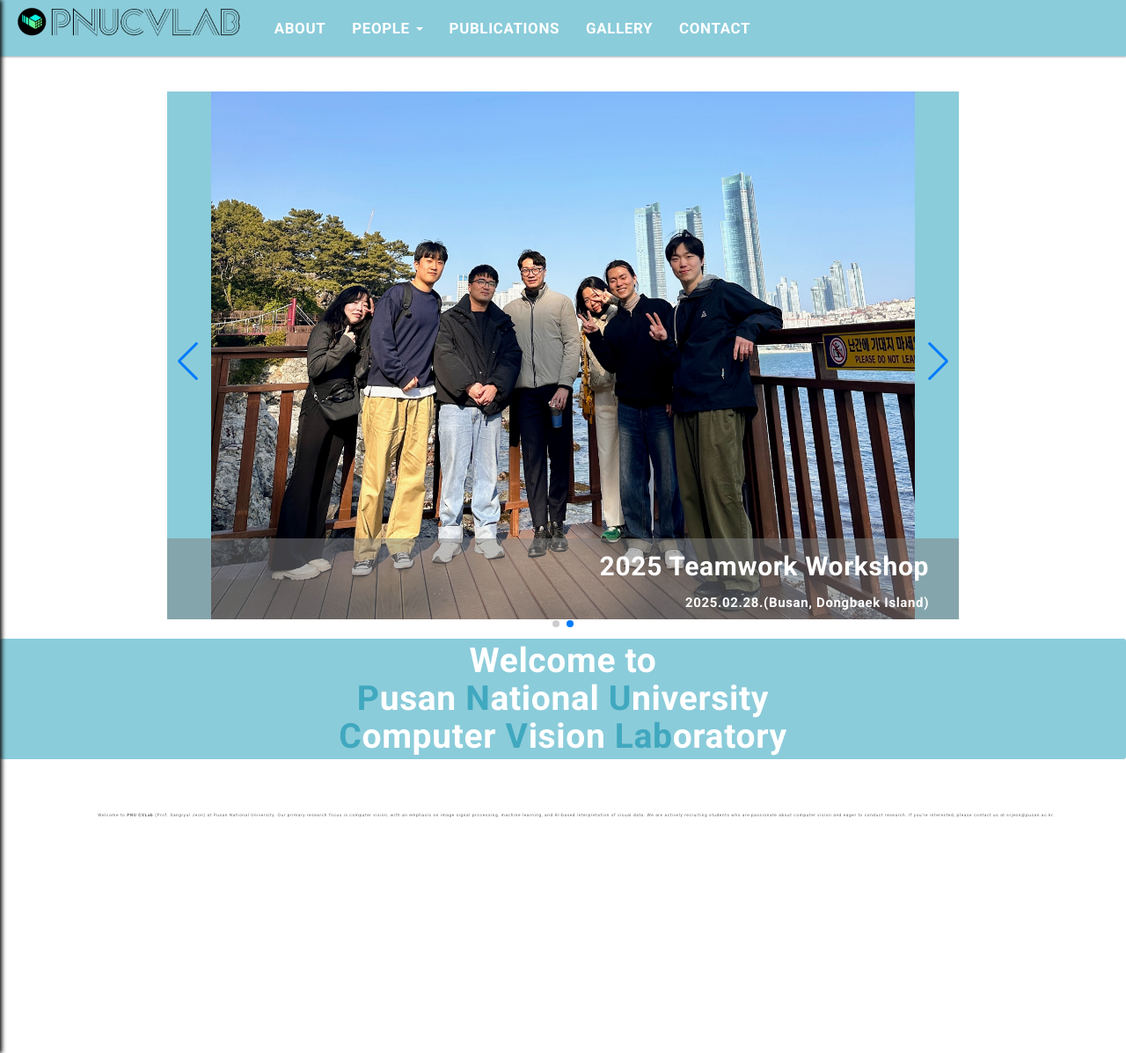
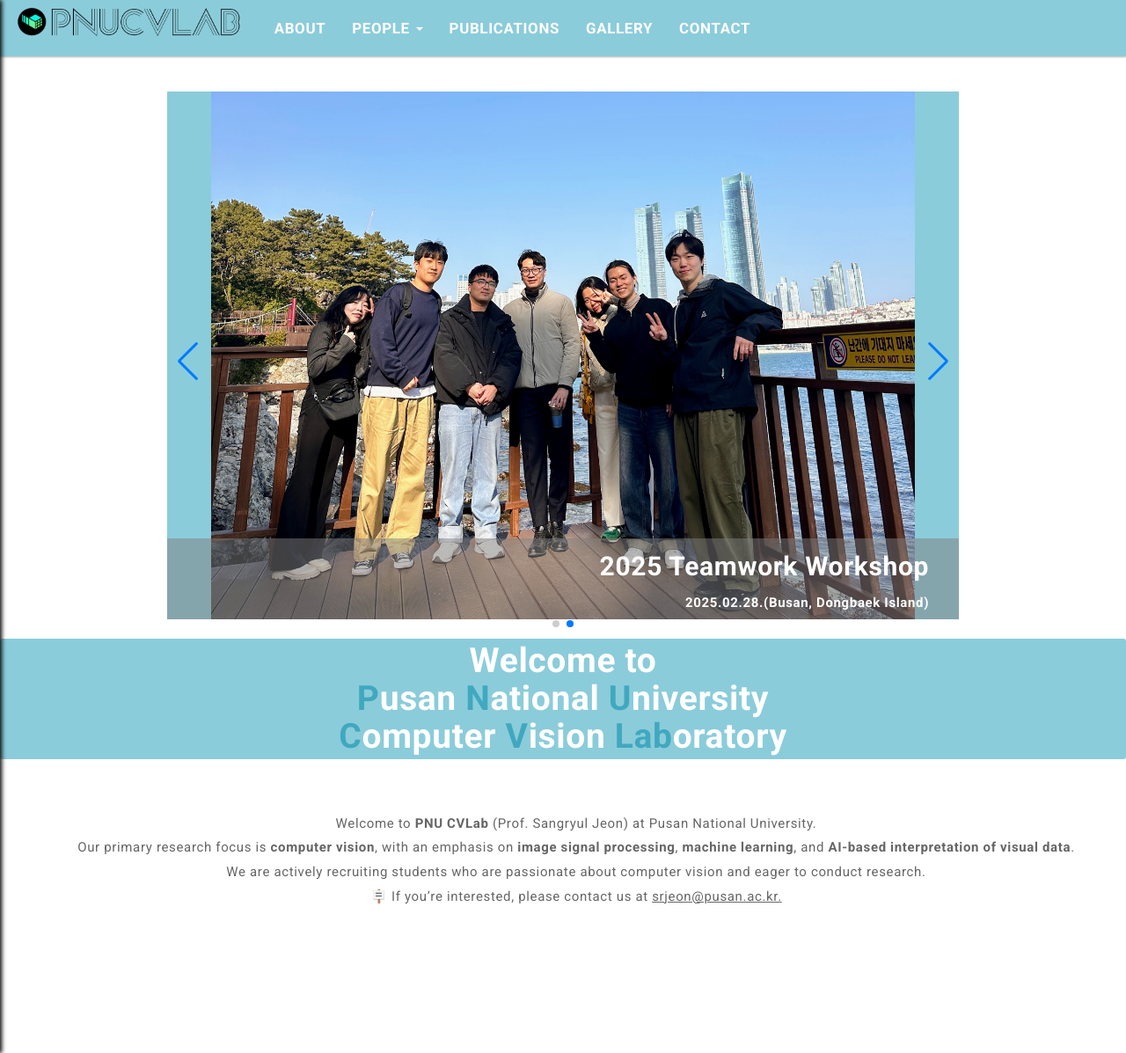
Before and after one commit to pnucvlab/pnucvlab.github.io, a Jekyll site: the page built from index.html, in a window 1280 px wide and 1197 px high. Shown: the whole window at 88% size. Built offline with Jekyll 4.4.1, drawn with Linux system fonts in a browser that asks for light colours; the list of posts is cut into pages by our own code.

Commit message:
edit home text

```diff
--- a/assets/css/main.css
+++ b/assets/css/main.css
@@ -400,6 +400,7 @@ body {
 .home-intro {
   padding: 60px 0;
   text-align: center;
+  font-size: 15px;
 }
 
 .bio-section {
--- a/index.html
+++ b/index.html
@@ -63,10 +63,10 @@ permalink: /
 <div class="container">
 
   <div class="home-intro">
-    Welcome to <strong>PNU CVLab</strong> (Prof. Sangryul Jeon) at Pusan National University.
-    Our primary research focus is computer vision, with an emphasis on image signal processing, machine learning, and AI-based interpretation of visual data.
-    We are actively recruiting students who are passionate about computer vision and eager to conduct research.
-    If you’re interested, please contact us at srjeon@pusan.ac.kr.
+    Welcome to <strong>PNU CVLab</strong> (Prof. Sangryul Jeon) at Pusan National University.<br>
+    Our primary research focus is <b>computer vision</b>, with an emphasis on <b>image signal processing</b>, <b>machine learning</b>, and <b>AI-based interpretation of visual data</b>.
+    We are actively recruiting students who are passionate about computer vision and eager to conduct research.<br>
+    🪧 If you’re interested, please contact us at <u>srjeon@pusan.ac.kr.</u>
   </div>
 
 </div>
```
